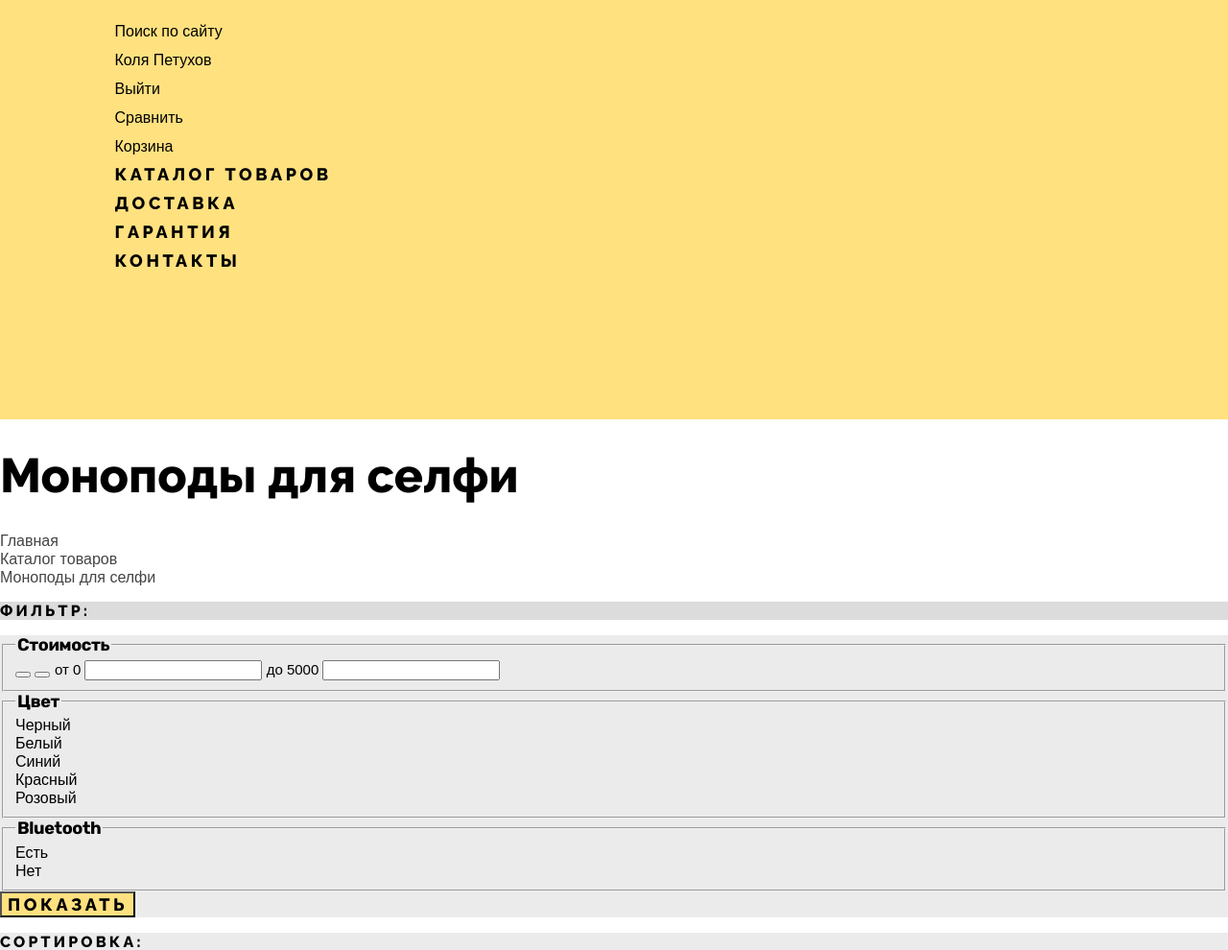
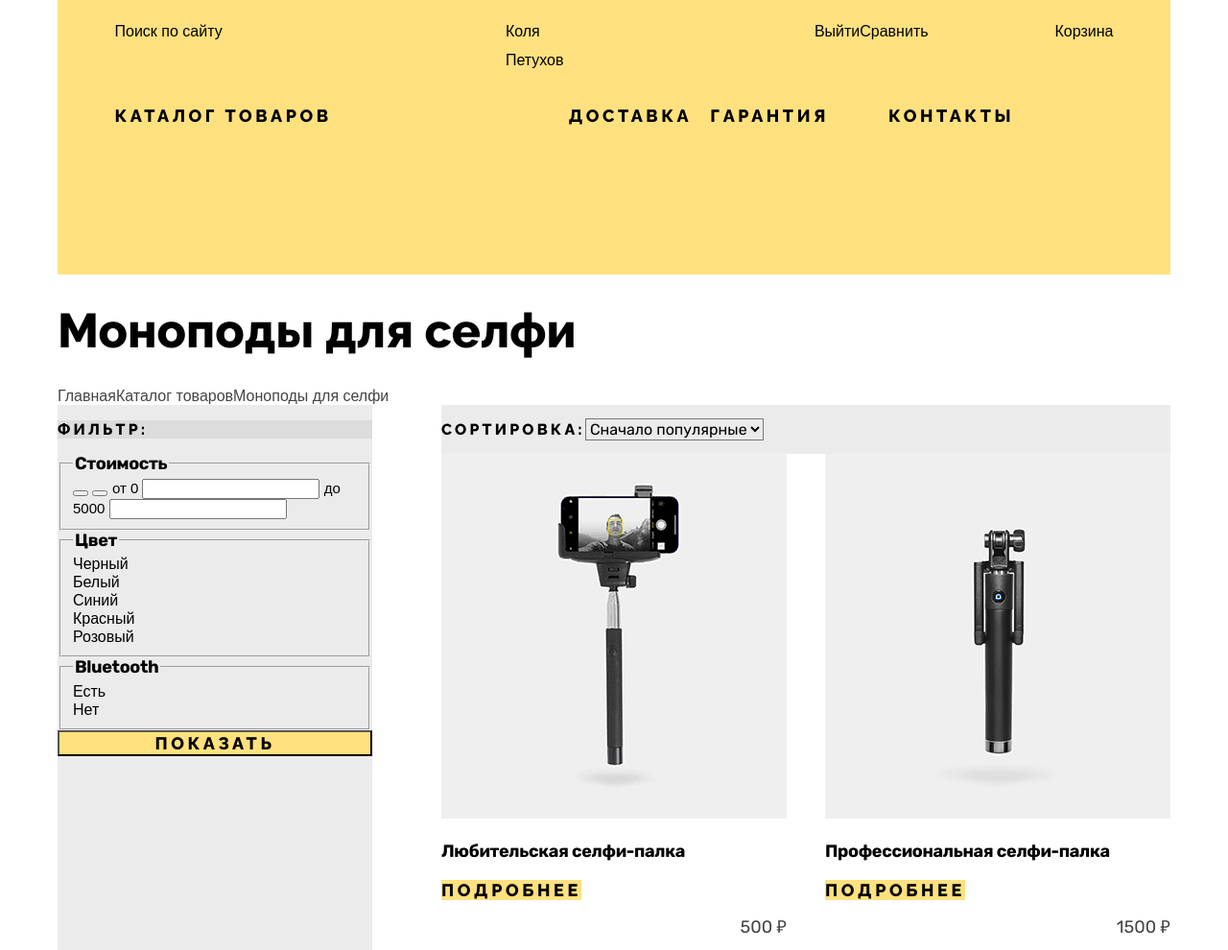
Before and after one commit to RadikArkhipov/1840133-device-32, a plain HTML site: page catalog.html in a window 1280 px wide. Shown: the part 80-1070 px from the top of the page at 96% size. Drawn offline with Linux system fonts and the light colour scheme.

Commit message:
Сетка страницы и крупных блоков на флексах для страницы каталога

```diff
--- a/catalog.html
+++ b/catalog.html
@@ -6,46 +6,47 @@
     <link rel="stylesheet" href="styles/styles.css">
   </head>
   <body>
-    <header class="page-header">
+      <header class="container page-header">
         <nav class="navigation">
           <a class="navigation-logo" href="index.html">
             <img class="page-header-logo" src="images/header/logo-device-header.svg" alt="Логотип интернет-магазина «Девайс»" width="145" height="36">
           </a>
-          <ul class="navigation-list navigation-user">
-            <li class="user-navigation-item">
+          <ul class="user-navigation-list">
+            <li class="user-navigation-item-search">
               <a class="user-navigation-link" href="#">Поиск по сайту</a>
             </li>
-            <li class="user-navigation-item">
+            <li class="user-navigation-item-login">
              <a class="user-navigation-link" href="#">Коля Петухов</a>
             </li>
-            <li class="user-navigation-item">
+            <li class="user-navigation-item-login-out">
               <a class="user-navigation-link" href="#">Выйти</a>
             </li>
-            <li class="user-navigation-item">
+            <li class="user-navigation-item-compare">
               <a class="user-navigation-link" href="#">Сравнить</a>
             </li>
-            <li class="user-navigation-item">
+            <li class="user-navigation-item-basket">
               <a class="user-navigation-link" href="#">Корзина</a>
             </li>
           </ul>
-          <ul class="navigation-list">
-            <li class="navigation-item">
+          <ul class="main-navigation-list">
+            <li class="navigation-item-catalog">
               <a class="navigation-link" href="catalog.html">Каталог товаров</a>
             </li>
-            <li class="navigation-item">
+            <li class="navigation-item-dilivery">
               <a class="navigation-link" href="dilivery">Доставка</a>
             </li>
-            <li class="navigation-item">
+            <li class="navigation-item-guarantee">
               <a class="navigation-link" href="guarantee">Гарантия</a>
             </li>
-            <li class="navigation-item">
+            <li class="navigation-item-contacts">
               <a class="navigation-link" href="contacts">Контакты</a>
             </li>
           </ul>
         </nav>
       </header>
       <main class="main-inner">
-        <header class="inner-header">
+
+        <header class=" container inner-header">
           <h1 class="inner-header-title">Моноподы для селфи</h1>
           <ul class="breadcrumbs">
             <li class="breadcrumbs-item">
@@ -59,11 +60,11 @@
             </li>
           </ul>
         </header>
-        <section class="catalog-products">
+        <section class="container catalog-products">
           <h2 class="visually-hidden">Список товаров с фильтрами</h2>
+
+          <form class="catalog-filter" action="https://echo.htmlacademy.ru" method="GET" name="filter-form">
             <h3 class="filter-title">Фильтр:</h3>
-          <form class="catalog-filter" action="https://echo.htmlacademy.ru" method="GET" name="filter-form">
-
             <fieldset class="catalog-filter-group">
               <legend class="catalog-filter-title">Стоимость</legend>
               <button class="range-toogle toogle-min" type="button">
@@ -142,6 +143,9 @@
             </fieldset>
             <button class="button" tupe="submit">Показать</button>
           </form>
+
+
+      <div class="catalog-right-column">
           <div class="sorting-container">
             <h3 class="sorting-title">Сортировка:</h3>
             <form class="sorting-type" name="sorting-form">
@@ -160,6 +164,8 @@
                 <span class="visually-hidden">Показать карточки</span>
               </a>
           </div>
+
+          <div class="container-card">
             <ul class="product-list">
               <li class="product-card">
                 <a class="product-card-link" href="product.html">
@@ -195,12 +201,15 @@
               </li>
             </ul>
             <button class="button-loading" type="submit">Загрузить ещё</button>
+          </div>
+
             <ul class="pagination">
               <li class="pagination-item">
                 <a class="pagination-link pagination-prev pagination-disabled">
                   <p class="pagination-text">Назад</p>
                 </a>
               </li>
+              <div class="container-pagination-link">
               <li class="pagination-item">
                 <a class="pagination-link pagination-current">1</a>
               </li>
@@ -216,18 +225,22 @@
               <li class="pagination-item">
                 <a class="pagination-link">15</a>
               </li>
+              </div>
               <li class="pagination-item">
                 <a class="pagination-link pagination-next" href="#">
                   <p class="pagination-text">Вперёд</p>
                 </a>
               </li>
             </ul>
+          </div>
         </section>
+
       </main>
       <footer class="page-footer">
-        <section class="footer-address">
+        <div class="container page-footer-container">
+          <section class="footer-address-logo">
             <h2 class="visually-hidden">Адрес</h2>
-          <img class="footer-address-logo" src="images/footer/logo-device-footer.svg" alt="Логотип интернет-магазина «Девайс»" width="145" height="36">
+            <img class="footer-logo" src="images/footer/logo-device-footer.svg" alt="Логотип интернет-магазина «Девайс»" width="145" height="36">
             <address class="footer-address">
               <p class="footer-address-text">Санкт-Петербург, набережная реки Карповки, 5, литера П.</p>
             </address>
@@ -263,10 +276,14 @@
               </li>
             </ul>
           </section>
+
+          <div class="phone-logo">
             <a class="footer-phone" href="tel:78128121212">Тел.: +7 (812) 812-12-12</a>
             <a class="htmlacademy-link" href="https://htmlacademy.ru/">
               <img class="logo htmlacademy" src="images/footer/logo-htmlacademy.svg" alt="Картинка текста htmlacademy" width="115" height="34">
             </a>
+          </div>
+        </div>
       </footer>
   </body>
 </html>
--- a/styles/styles.css
+++ b/styles/styles.css
@@ -502,8 +502,13 @@ width: 560px;
 
 .mailing-lower-container {
     display: flex;
+    justify-content: space-between;
 }
 
+.mailing-lower-form {
+
+
+}
 .button-mailing {
     font-family: "Raleway", sans-serif;
     font-size: 18px;
@@ -513,6 +518,7 @@ width: 560px;
     text-align: center;
     letter-spacing: 0.2em;
     text-transform: uppercase;
+    width: 260px;
 }
 
 .field {
@@ -520,6 +526,8 @@ width: 560px;
     font-weight: 400;
     color: #444444;
     background-color: #F0F0F0;
+    width: 560px;
+    margin-right: 40px;
 }
 
 .mailing-lower-text {
@@ -527,6 +535,8 @@ width: 560px;
     font-weight: 400;
     color: #444444;
     background-color: #F0F0F0;
+    margin: 0;
+
 }
 
 .page-footer {
@@ -626,6 +636,7 @@ width: 560px;
 
 .inner-header {
     font-family: sans-serif;
+
 }
 
 .inner-header-title {
@@ -635,6 +646,9 @@ width: 560px;
     line-height: 50px;
 }
 
+.breadcrumbs {
+    display: flex;
+}
 .breadcrumbs-link {
     font-family: sans-serif;
     color: #444444;
@@ -642,6 +656,9 @@ width: 560px;
     text-decoration: none;
 }
 
+.catalog-products {
+    display: flex;
+}
 .filter-title {
     font-family: "Raleway", sans-serif;
     font-weight: 800;
@@ -657,6 +674,10 @@ width: 560px;
     font-family: sans-serif;
     color: #000000;
     background-color: #EBEBEB;
+    width: 468px;
+    margin-right: 72px;
+    display: flex;
+    flex-direction: column;
 }
 
 .catalog-filter-title {
@@ -679,9 +700,14 @@ width: 560px;
     background-color: #EBEBEB;
 }
 
+.catalog-right-column {
+
+}
 .sorting-container {
     color:#000000;
     background-color: #EBEBEB;
+    align-items: center;
+    display: flex;
 
 }
 
@@ -703,6 +729,17 @@ width: 560px;
     font-size: 16px;
     line-height: 19px;
 }
+
+.container-card {
+    width: 760px;
+}
+.product-list {
+    display: flex;
+    flex-wrap: wrap;
+    justify-content: space-between;
+}
+
+
 
 .product-card-link {
     text-decoration: none;
@@ -742,6 +779,9 @@ width: 560px;
 .pagination {
     color: #000000;
     background-color: #EBEBEB;
+    display: flex;
+    align-items: center;
+    justify-content: space-between;
 }
 
 .pagination-link {
@@ -763,6 +803,12 @@ width: 560px;
     text-transform: uppercase;
 }
 
+.container-pagination-link {
+    display: flex;
+    justify-content: space-between;
+    width: 145px;
+}
+
 .pagination-next {
     font-family: "Raleway", sans-serif;
     font-weight: 800;
```
Also changed, not shown: index.html (+1 -1 lines). Lines whose indentation alone changed are shown as unchanged.
